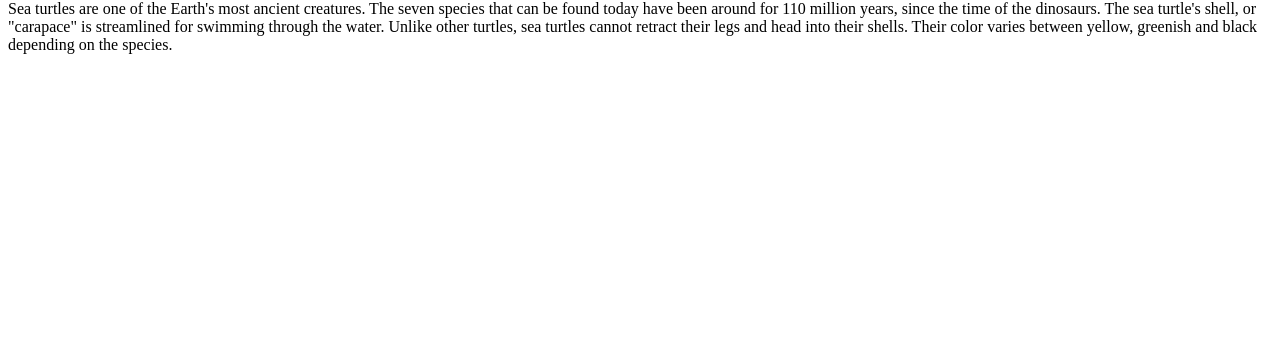
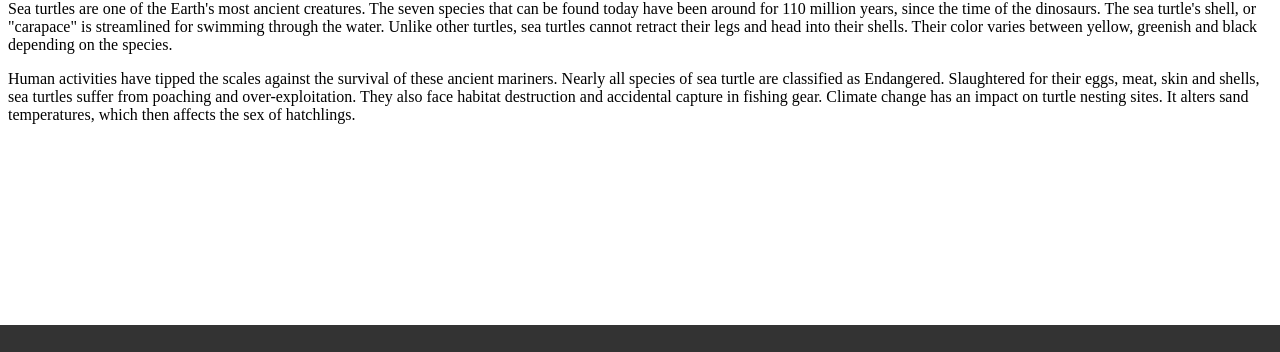
Before and after one commit to bpaksoy/SpiritAnimal2, a website: page public/index.html in a window 1280 px wide. Shown: the part 445-797 px from the top of the page. Drawn offline with nearby package versions, Linux system fonts and the light colour scheme.

Commit message:
Second paragraph and footer added

```diff
--- a/public/index.html
+++ b/public/index.html
@@ -21,6 +21,8 @@
     <h2> Sea turtles are calm and cool</h2>
     <img src="https://c402277.ssl.cf1.rackcdn.com/photos/13028/images/featured_story/seaturtle_spring2017.jpg?1485359391">
     <p>Sea turtles are one of the Earth's most ancient creatures. The seven species that can be found today have been around for 110  million years, since the time of the dinosaurs. The sea turtle's shell, or "carapace" is streamlined for swimming through the water. Unlike other turtles, sea turtles cannot retract their legs and head into their shells. Their color varies between yellow, greenish and black depending on the species.</p>
+    <p>Human activities have tipped the scales against the survival of these ancient mariners. Nearly all species of sea turtle are classified as Endangered. Slaughtered for their eggs, meat, skin and shells, sea turtles suffer from poaching and over-exploitation. They also face habitat destruction and accidental capture in fishing gear. Climate change has an impact on turtle nesting sites. It alters sand temperatures, which then affects the sex of hatchlings. </p>
+    <footer></footer>
     <script type="text/javascript" src="https://code.jquery.com/jquery-3.2.1.min.js"></script>
     <script src="script.js"></script>
   </body>
--- a/public/style.css
+++ b/public/style.css
@@ -26,3 +26,13 @@ li a {
 li a:hover {
     background-color: #111;
 }
+
+
+footer {
+   position:fixed;
+   left:0px;
+   bottom:0px;
+   height:30px;
+   width:100%;
+   background:#333;
+}
```
Also changed, not shown: public/about_seaTurtles.html (+2 -0 lines).
